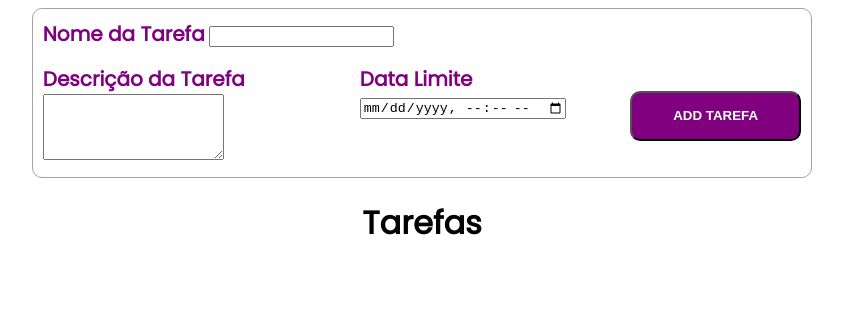
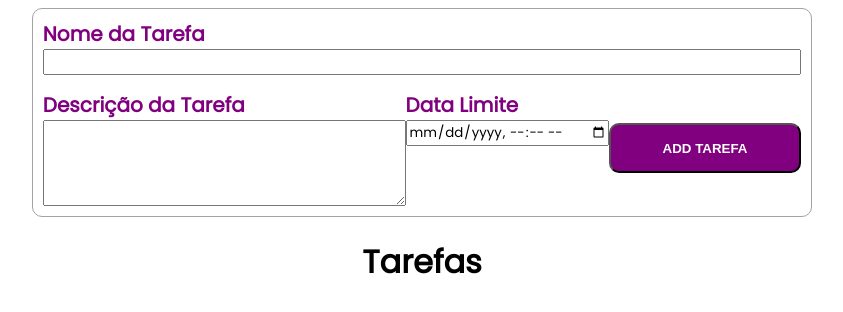
Before and after one commit to felipepifranco/iTask-Manager, a website with bundled scripts: page index.html in a window 1280 px wide. Shown: the whole page, without its empty margins (218-1061 px from the left). Built offline with nearby package versions, Linux system fonts and the light colour scheme.

Commit message:
style(css): ajusta pequenos detalhes do bloco de criação

```diff
--- a/style.css
+++ b/style.css
@@ -24,7 +24,15 @@ label{
     font-weight: bold;
 }
 
-form{
+textarea{
+    font-family: 'Poppins', sans-serif;
+}
+
+input{
+    font-family: 'Poppins', sans-serif;
+}
+
+.form{
     display: flex;
     flex-direction: column;
 }
@@ -40,6 +48,7 @@ form{
     border-radius: 10px;
     border-color: var(--cinzinha);
 }
+
 
 .criacao-baixo{
     display: flex;
```
